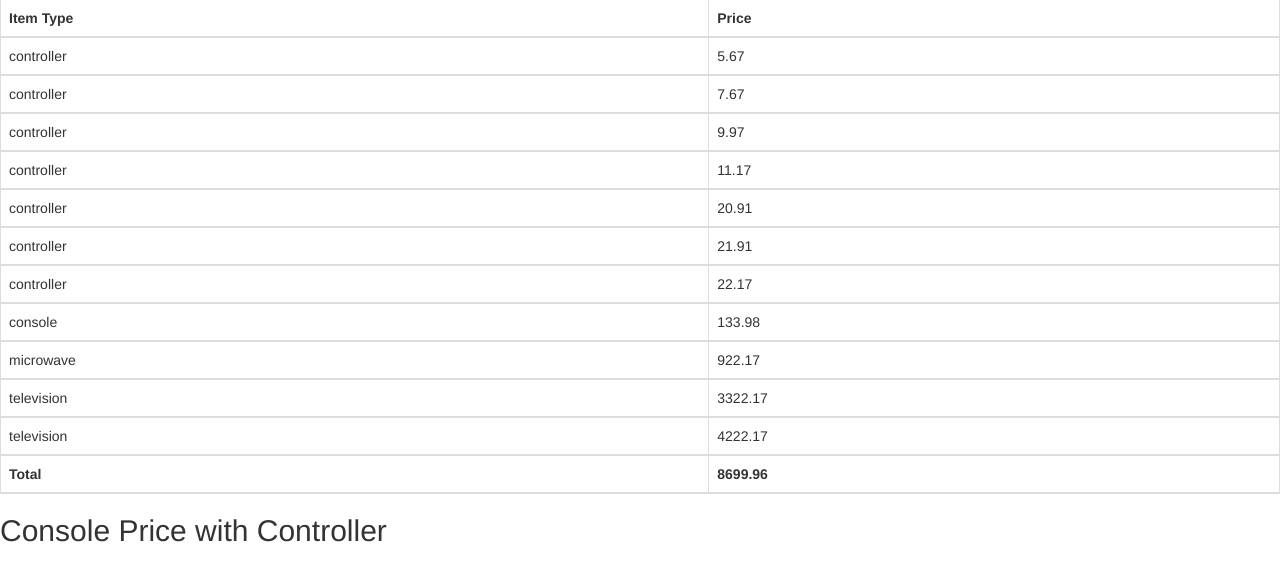
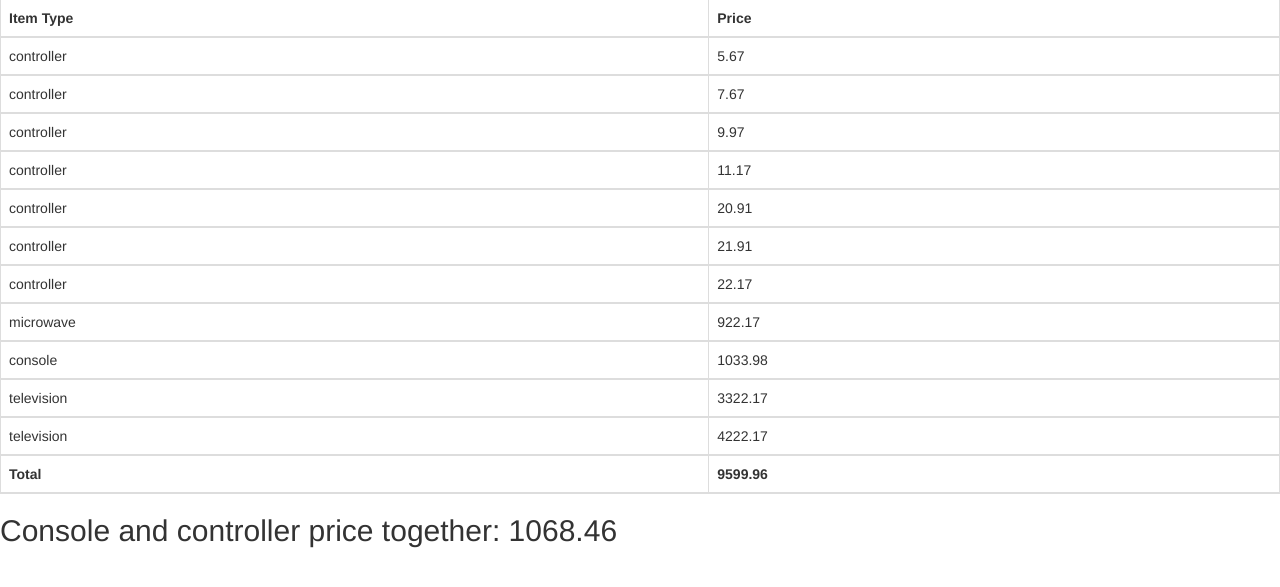
Before and after one commit to omar-faruk-sust/php-test, a PHP site: page / in a window 1280 px wide. Shown: the part 124-711 px from the top of the page. Run offline with PHP 8.4, Linux system fonts and the light colour scheme.

Commit message:
add the console and controller price total

```diff
--- a/index.php
+++ b/index.php
@@ -9,7 +9,7 @@ use OmarPackage\Microwave;
 use OmarPackage\Television;
 
 $console = new Console();
-$console->setPrice(133.98)->setType('console');
+$console->setPrice(1033.98)->setType('console');
 
 $cc_1 = new Controller();
 $cc_1->setPrice(5.67)->setType('controller')->setWired(true);
@@ -73,5 +73,15 @@ $customer_order = new ElectronicItems([
     $tv2_c1,
     $microvave
 ]);
+
+//only console and Controller
+$console_and_controller = new ElectronicItems([
+    $console,
+    $cc_1,
+    $cc_2,
+    $cc_3,
+    $cc_4
+]);
+
 //load the view
 require_once('views/index.php');
--- a/views/index.php
+++ b/views/index.php
@@ -35,7 +35,7 @@
 		</tr>
 	</table>
 
-	<h2>Console Price with Controller</h2>
+	<h2>Console and controller price together:  <?php echo $console_and_controller->getTotalPrice(); ?> </h2>
 
 
 </body>
```
